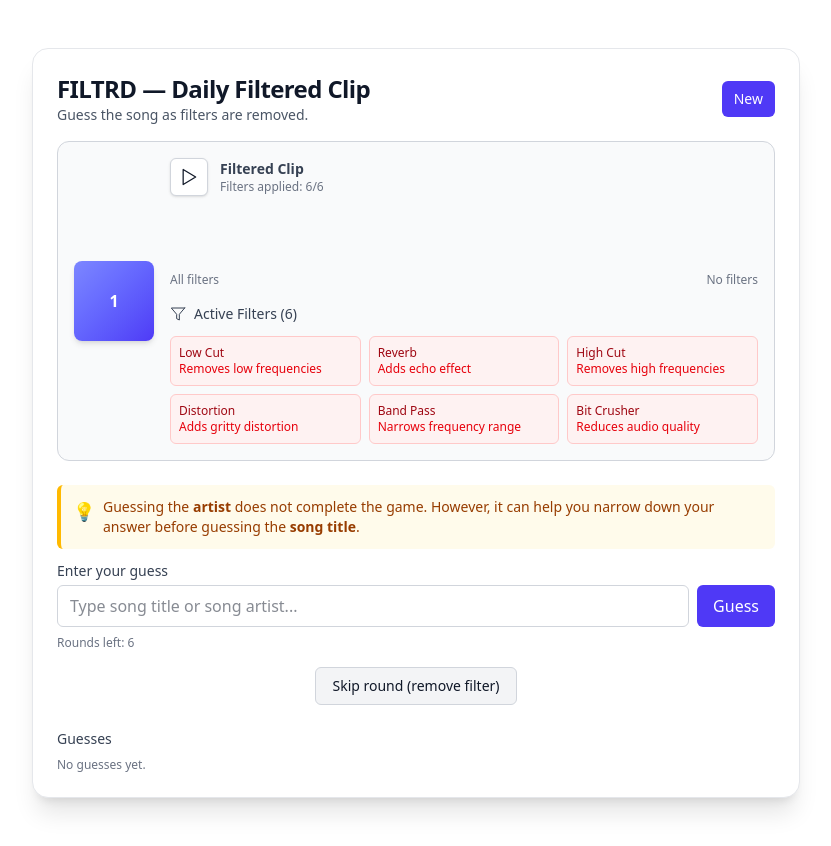
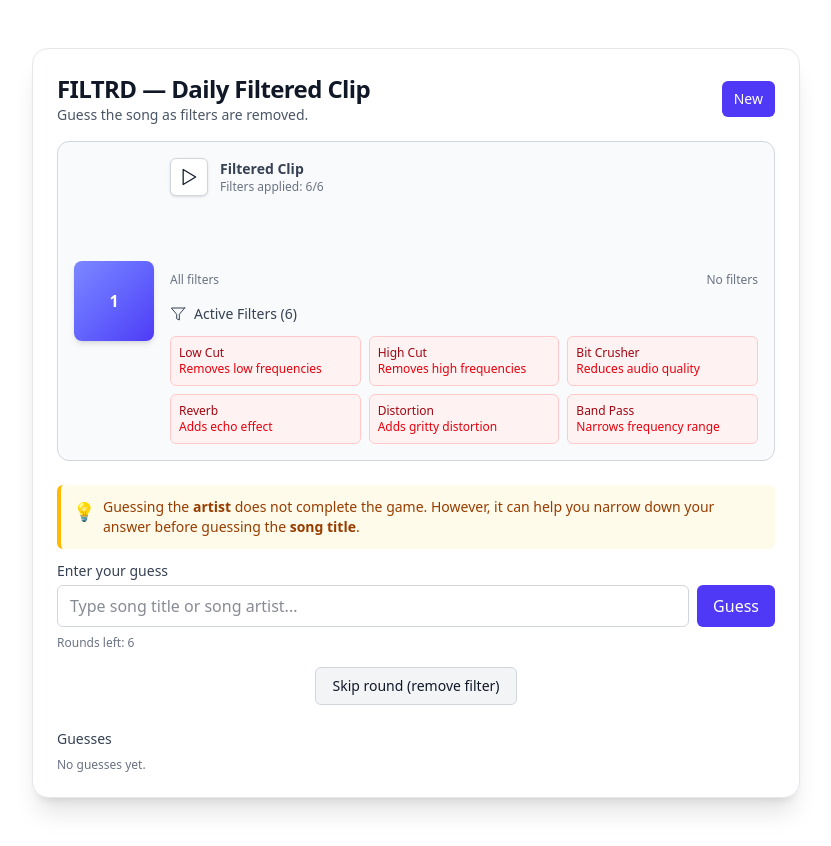
Before and after one commit to Jbalfour5/Filtrd, a React (Vite) app: page / in a window 1280 px wide. Shown: the whole page, without its empty margins (224-1055 px from the left). Built offline with nearby package versions, Linux system fonts and the light colour scheme.

Commit message:
Removed randomize filter order on front-end display

```diff
--- a/src/App.jsx
+++ b/src/App.jsx
@@ -85,8 +85,7 @@ export default function App() {
   const canGuess = !revealedAnswer;
 
   useEffect(() => {
-    const shuffled = [...ALL_FILTERS].sort(() => 0.5 - Math.random());
-    setActiveFilters(shuffled.slice(0, 6));
+    setActiveFilters(ALL_FILTERS.slice(0, 6));
   }, []);
 
   useEffect(() => {
```
